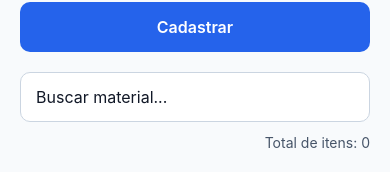
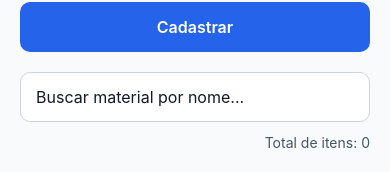
Before and after one commit to Universidade-Cesumar/prova-2b-dev-mobile-Gabs-bertolini, a React Native app: screen / in a window 390 px wide. Shown: the part 221-393 px from the top of the page. Built offline with nearby package versions, Linux system fonts and the light colour scheme; no server answers.

Commit message:
feat(a11y): adicionar autoCapitalize, autoCorrect e accessibilityHint no input-busca

```diff
--- a/App.js
+++ b/App.js
@@ -208,9 +208,12 @@ export default function App() {
       {/* Campo de busca */}
       <TextInput
         style={styles.input}
-        placeholder="Buscar material..."
+        placeholder="Buscar material por nome..."
         value={busca}
         onChangeText={setBusca}
+        autoCapitalize="none"
+        autoCorrect={false}
+        accessibilityHint="Digite parte do nome para filtrar a lista em memória"
         testID="input-busca"
       />
 
```
